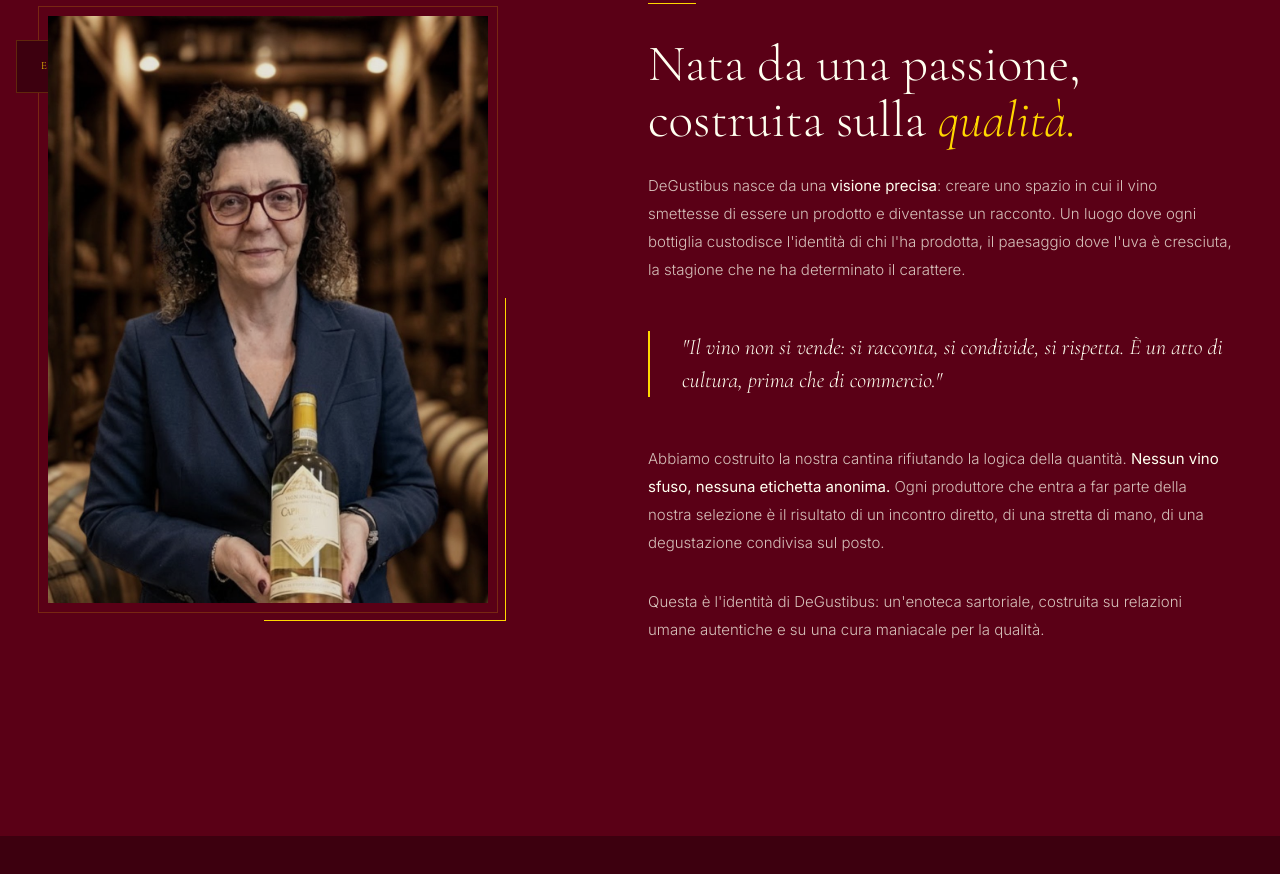
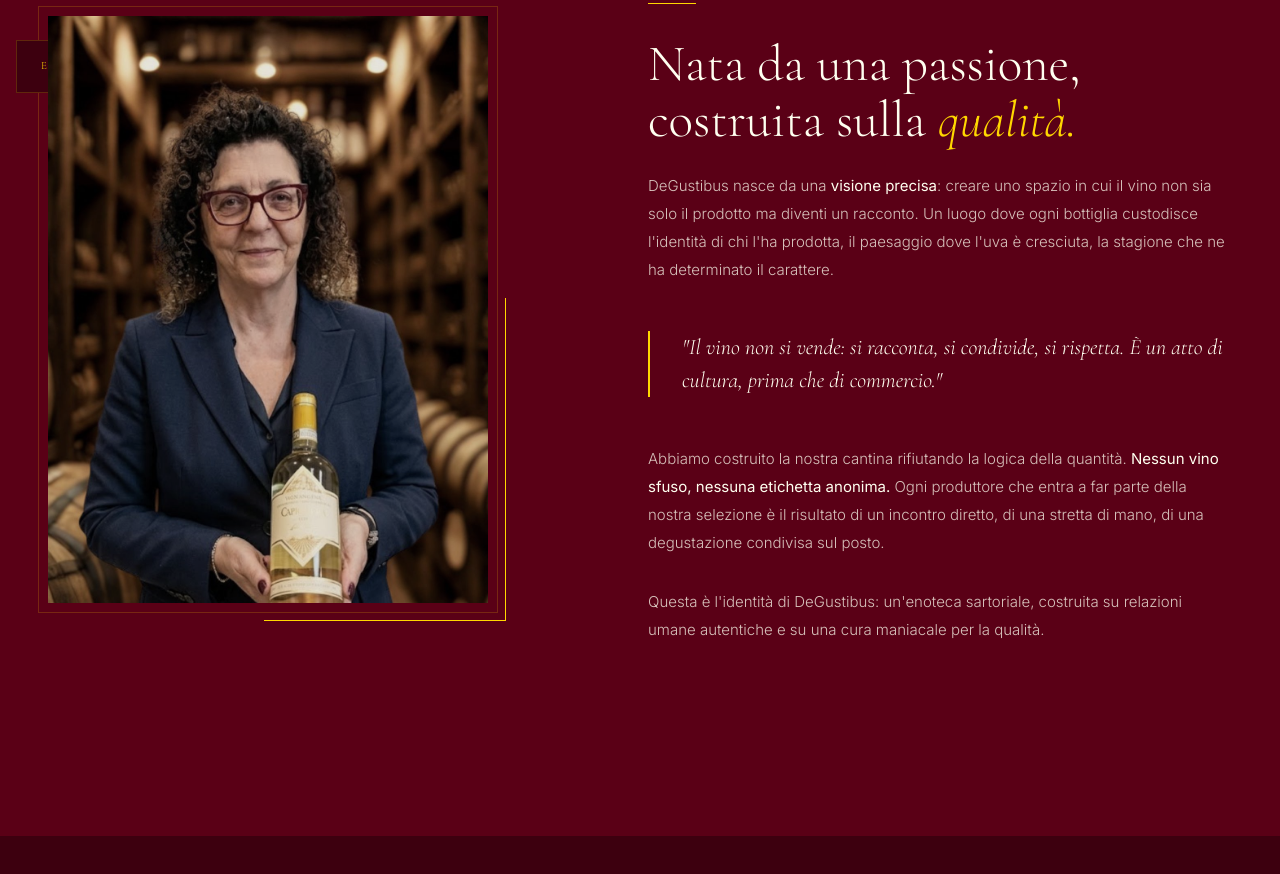
Before and after one commit to aurexagency/EnotecaDeGustibus, a website built with Vite: page chi-siamo.html in a window 1280 px wide. Shown: the part 1068-1942 px from the top of the page. Built offline with nearby package versions, Linux system fonts and the light colour scheme.

Commit message:
aggiornato paragrafo visione in chi-siamo

```diff
--- a/chi-siamo.html
+++ b/chi-siamo.html
@@ -690,7 +690,7 @@
             </h2>
 
             <p class="cs-reveal cs-reveal--delay-2">
-              DeGustibus nasce da una <strong>visione precisa</strong>: creare uno spazio in cui il vino smettesse di essere un prodotto e diventasse un racconto. Un luogo dove ogni bottiglia custodisce l'identità di chi l'ha prodotta, il paesaggio dove l'uva è cresciuta, la stagione che ne ha determinato il carattere.
+              DeGustibus nasce da una <strong>visione precisa</strong>: creare uno spazio in cui il vino non sia solo il prodotto ma diventi un racconto. Un luogo dove ogni bottiglia custodisce l'identità di chi l'ha prodotta, il paesaggio dove l'uva è cresciuta, la stagione che ne ha determinato il carattere.
             </p>
 
             <blockquote class="cs-pull-quote cs-reveal cs-reveal--delay-3">
```
